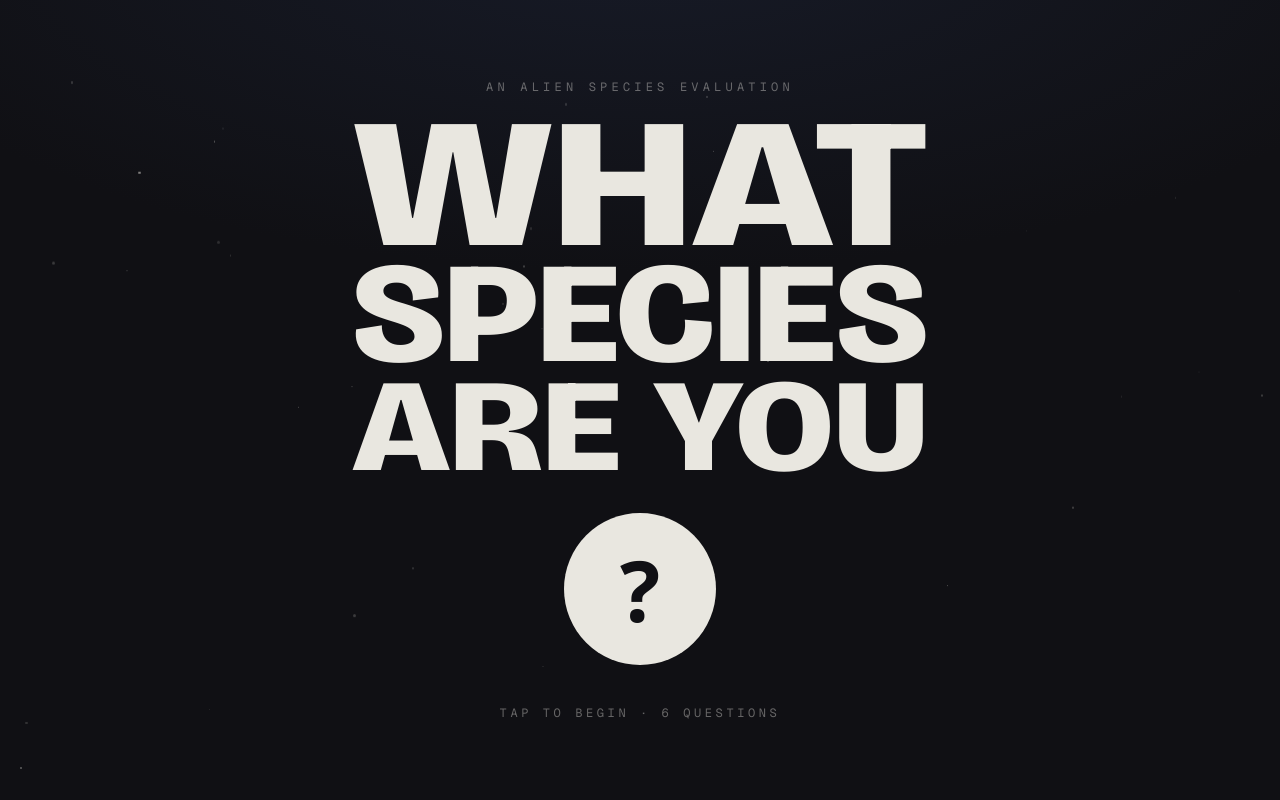
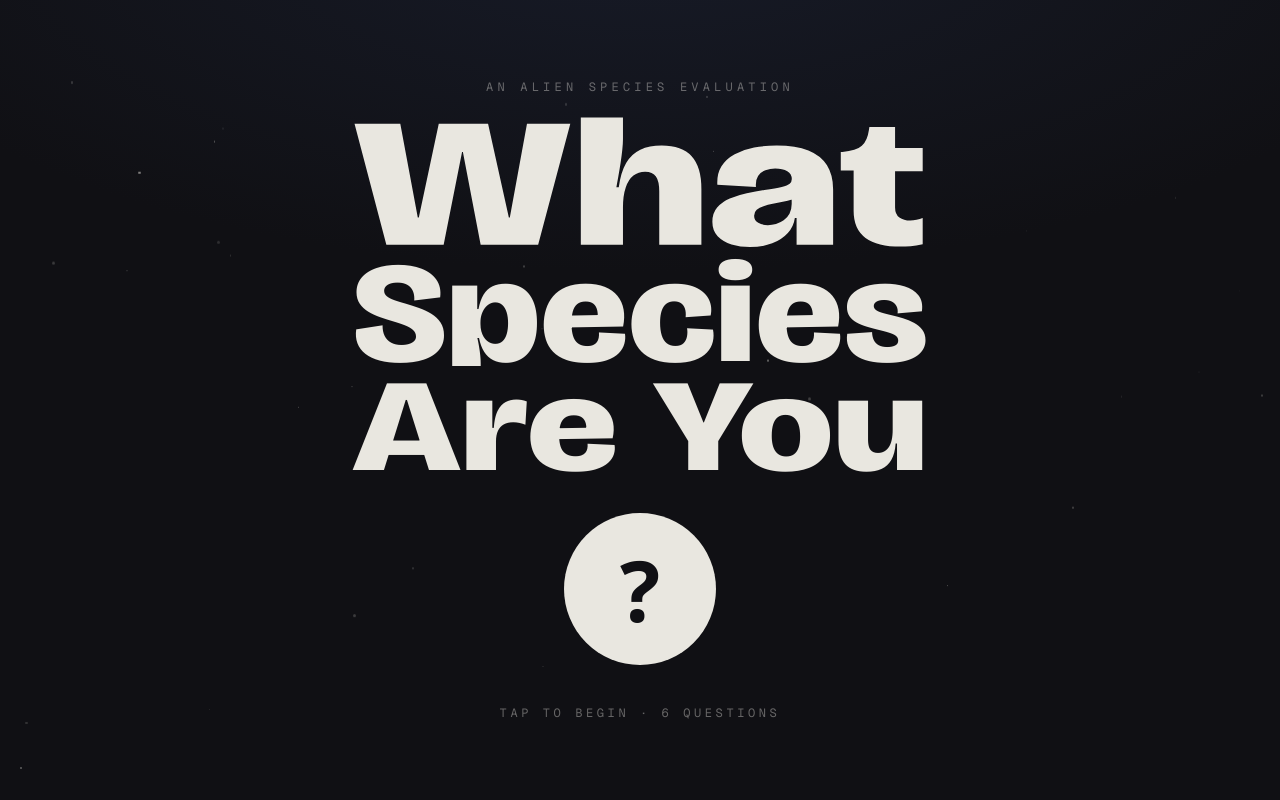
Before and after one commit to gare-Ware/species-eval, a Next.js app: page / in a window 1280 px wide. Built offline with nearby package versions, Linux system fonts and the light colour scheme.

Commit message:
adjust letter header casing

```diff
--- a/src/components/StartScreen.tsx
+++ b/src/components/StartScreen.tsx
@@ -9,9 +9,9 @@ import type { Variants } from 'motion/react';
 // stretch correction stays small enough not to distort the glyphs.
 // The question mark deliberately lives in the blob, not here.
 const LINES = [
-  { text: 'WHAT', fontSize: 318, height: 240, baseline: 232 },
-  { text: 'SPECIES', fontSize: 248, height: 188, baseline: 181 },
-  { text: 'ARE YOU', fontSize: 228, height: 172, baseline: 166 },
+  { text: 'What', fontSize: 318, height: 240, baseline: 232 },
+  { text: 'Species', fontSize: 248, height: 188, baseline: 181 },
+  { text: 'Are You', fontSize: 228, height: 172, baseline: 166 },
 ];
 
 const container: Variants = {
```
